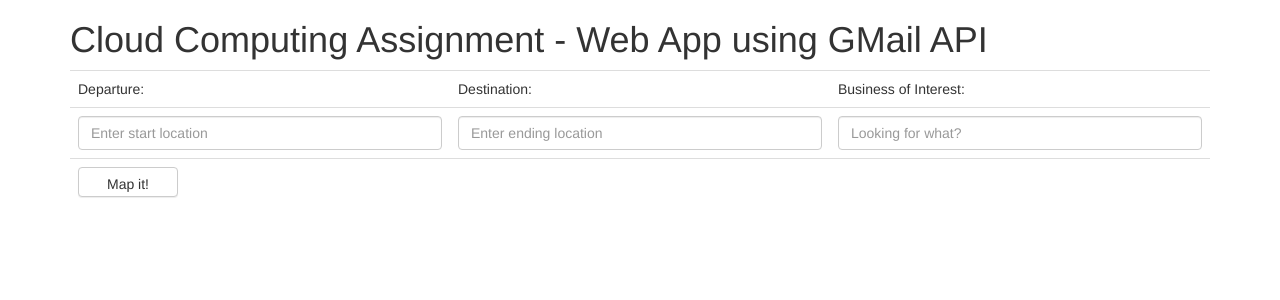
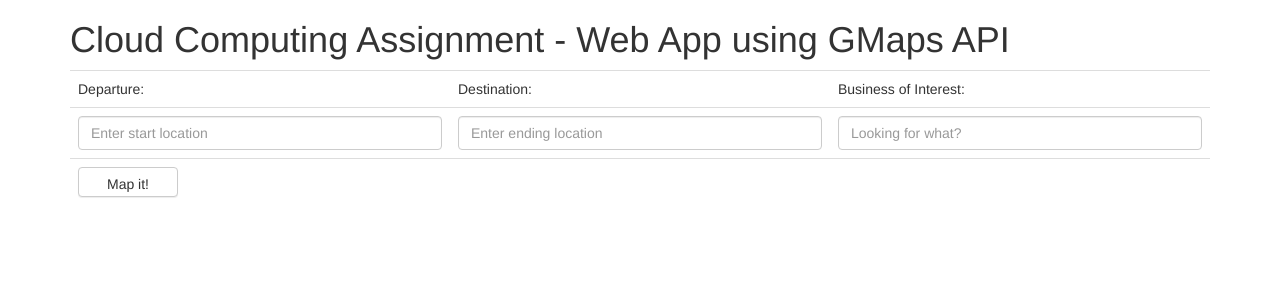
Before and after one commit to rolanorebelo/Cloud-Assignment, a Python web app: template templates/index.html in a window 1280 px wide. Shown: the top 300 px of the page. Run offline with Jinja, Linux system fonts and the light colour scheme; the template is opened without the code that fills it, so the values that code supplies are empty; some libraries are stand-ins or nearby versions.

Commit message:
Update index.html

```diff
--- a/templates/index.html
+++ b/templates/index.html
@@ -11,7 +11,7 @@
 <script src="//netdna.bootstrapcdn.com/bootstrap/3.0.3/js/bootstrap.min.js"></script>
 <body>
 <div class="container">
-	<h1>Cloud Computing Assignment - Web App using GMail API</h1>
+	<h1>Cloud Computing Assignment - Web App using GMaps API</h1>
 
 <FORM id='submit_params' method="POST" action="{{ url_for('get_information') }}">
 <div class="form-group">
```
